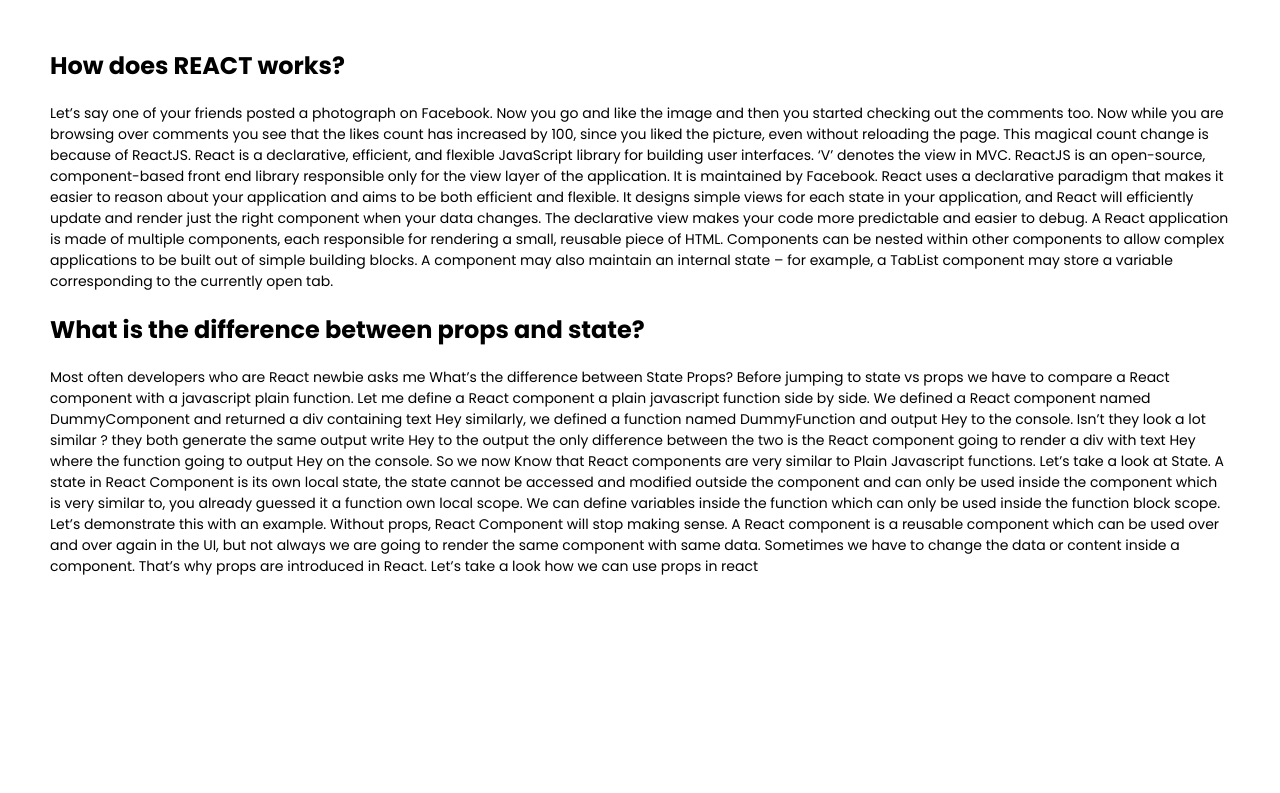
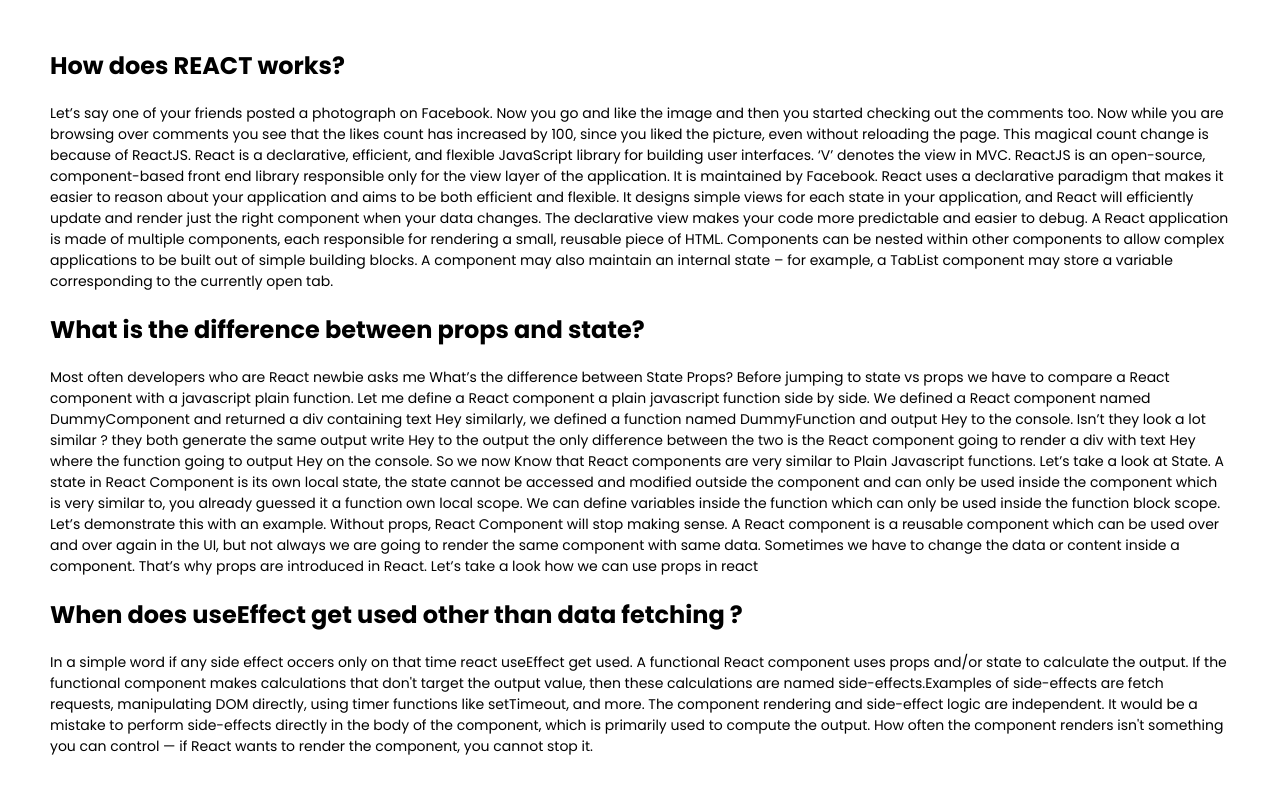
Before and after one commit to Azharul-Raj/active-club, a React (Create React App) app: page / in a window 1280 px wide. Shown: the part 1116-1909 px from the top of the page. Before the commit the page ends 1743 px from the top, so only its background shows below. Built offline with nearby package versions, Linux system fonts and the light colour scheme.

Commit message:
third question added done

```diff
--- a/src/Components/Question/Question.js
+++ b/src/Components/Question/Question.js
@@ -21,6 +21,14 @@
                 A state in React Component is its own local state, the state cannot be accessed and modified outside the component and can only be used inside the component which is very similar to, you already guessed it a function own local scope. We can define variables inside the function which can only be used inside the function block scope. Let’s demonstrate this with an example.
                 Without props, React Component will stop making sense. A React component is a reusable component which can be used over and over again in the UI, but not always we are going to render the same component with same data. Sometimes we have to change the data or content inside a component. That’s why props are introduced in React. Let’s take a look how we can use props in react
             </p>
+            <h2>When does useEffect get used other than data fetching ?</h2>
+            <p>
+                In a simple word if any side effect occers only on that time react useEffect get used.
+                A functional React component uses props and/or state to calculate the output. If the functional component makes calculations that don't target the output value, then these calculations are named side-effects.Examples of side-effects are fetch requests, manipulating DOM directly, using timer functions like setTimeout, and more.
+
+            The component rendering and side-effect logic are independent. It would be a mistake to perform side-effects directly in the body of the component, which is primarily used to compute the output.
+
+            How often the component renders isn't something you can control — if React wants to render the component, you cannot stop it.</p>
 
         </div>
     );
```
